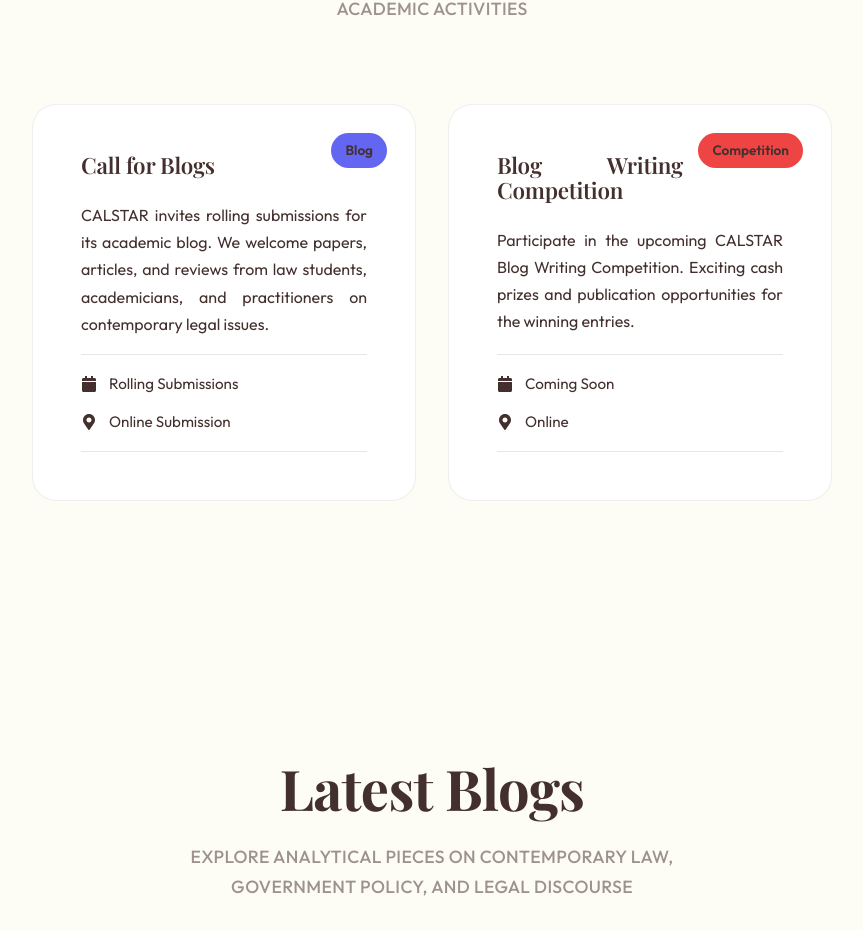
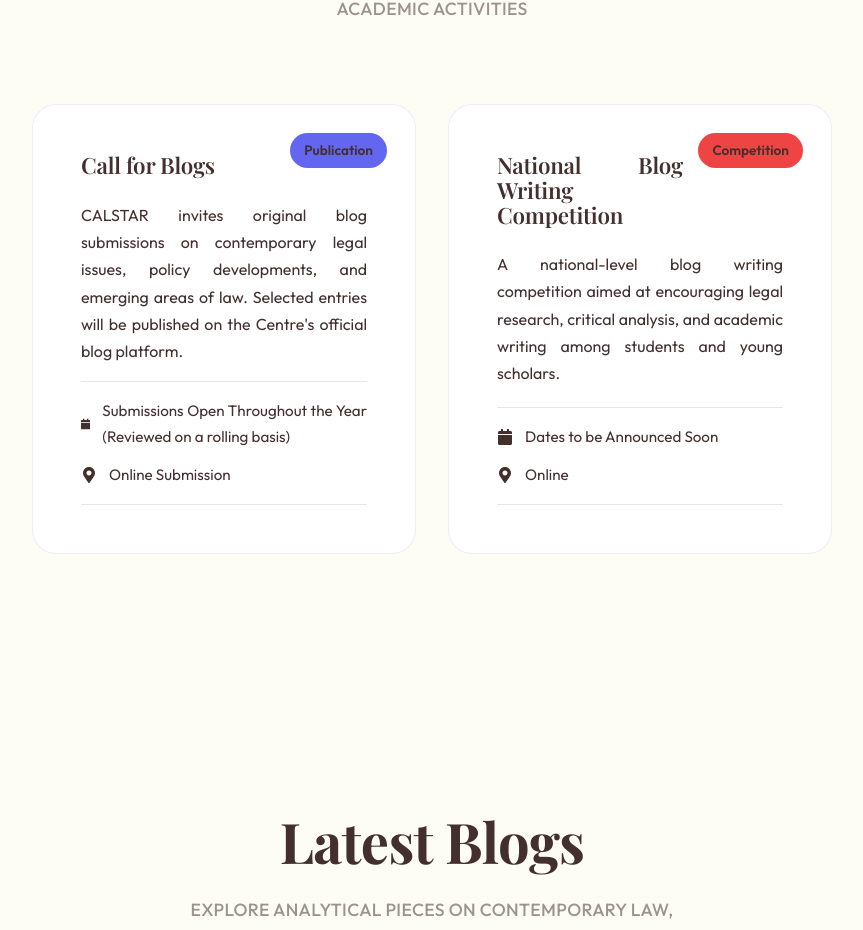
Before and after one commit to JB-uses-git/mnlumumbai, a React (Vite) app: page / in a window 1280 px wide. Shown: the part 4713-5643 px from the top of the page, without its empty margins (208-1071 px from the left). Built offline with nearby package versions, Linux system fonts and the light colour scheme; a web font is replaced by a local one.

Commit message:
Update events section with new Call for Blogs and National Blog Writing Competition details

```diff
--- a/src/components/Events.jsx
+++ b/src/components/Events.jsx
@@ -7,26 +7,26 @@ const Events = memo(() => {
   const allEvents = [
     {
       title: 'Call for Blogs',
-      date: 'Rolling Submissions',
+      date: 'Submissions Open Throughout the Year (Reviewed on a rolling basis)',
       time: '',
       location: 'Online Submission',
-      category: 'Blog',
-      description: 'CALSTAR invites rolling submissions for its academic blog. We welcome papers, articles, and reviews from law students, academicians, and practitioners on contemporary legal issues.'
+      category: 'Publication',
+      description: "CALSTAR invites original blog submissions on contemporary legal issues, policy developments, and emerging areas of law. Selected entries will be published on the Centre's official blog platform."
     },
     {
-      title: 'Blog Writing Competition',
-      date: 'Coming Soon',
+      title: 'National Blog Writing Competition',
+      date: 'Dates to be Announced Soon',
       time: '',
       location: 'Online',
       category: 'Competition',
-      description: 'Participate in the upcoming CALSTAR Blog Writing Competition. Exciting cash prizes and publication opportunities for the winning entries.'
+      description: 'A national-level blog writing competition aimed at encouraging legal research, critical analysis, and academic writing among students and young scholars.'
     }
   ]
 
   const getCategoryColor = (category) => {
     const colors = {
       'Competition': '#ef4444',
-      'Blog': '#6366f1'
+      'Publication': '#6366f1'
     }
     return colors[category] || '#6b7280'
   }
```
